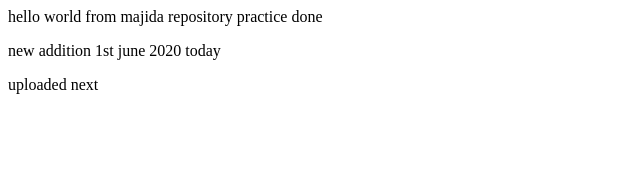
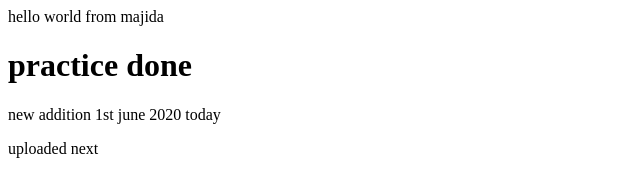
Before and after one commit to majidashaikh/bootcamp411, a plain HTML site: page index.html in a window 1280 px wide. Shown: the whole page, without its empty margins (0-640 px from the left). Drawn offline with Linux system fonts and the light colour scheme.

Commit message:
Update index.html

```diff
--- a/index.html
+++ b/index.html
@@ -3,11 +3,11 @@
 <head>
     <meta charset="UTF-8">
     <meta name="viewport" content="width=device-width, initial-scale=1.0">
-    <title>Document</title>
+    <title>DOCUMENT</title>
 </head>
 <body>
     hello world from majida
-    repository practice done
+    <h1>practice done</h1>
    <p>new addition 1st june 2020 today</p>
     uploaded
     next
```
